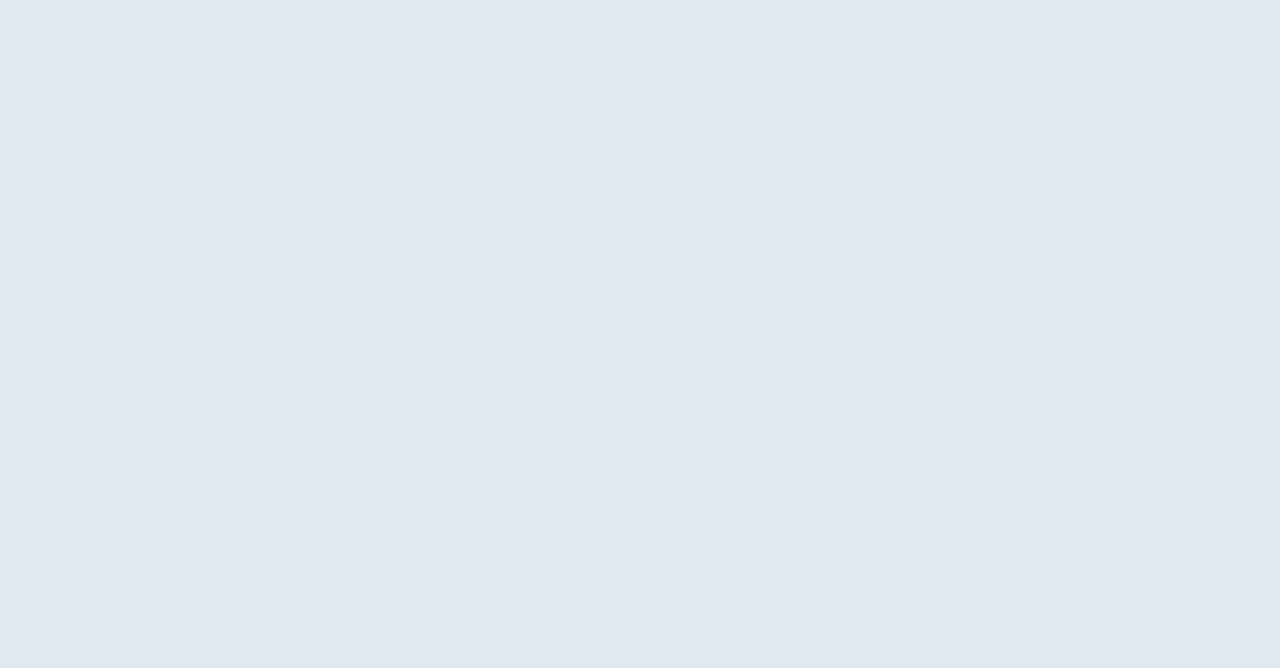
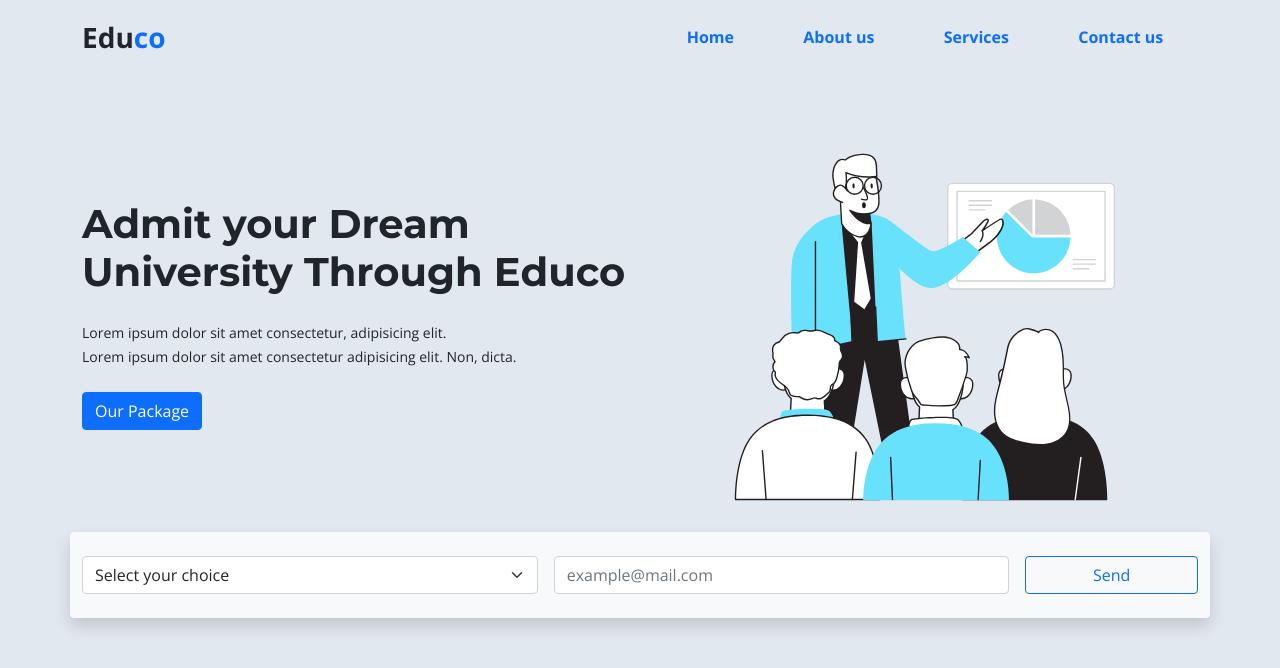
Before and after one commit to sajjadahmadi4/educo, a plain HTML site: page index.html in a window 1280 px wide. Drawn offline with nearby package versions, Linux system fonts and the light colour scheme.

Commit message:
finished nav & hero sections

```diff
--- a/index.html
+++ b/index.html
@@ -25,7 +25,79 @@
 </head>
 <body>
 
+    <!-- nav -->
+    <div class="container">
+        <div class="row align-items-center py-3">
+            <div class="col-sm-12 col-md-4 col-lg-6 text-center text-sm-center text-md-start">
+                <a class="fw-bold fs-3 text-decoration-none text-dark" href="#">
+                    Edu<span class="text-primary">co</span>
+                </a>
+            </div>
+            <div class="col-sm-12 col-md-8 col-lg-6">
+                <ul class="nav d-flex justify-content-around">
+                    <li class="nav-item">
+                      <a class="nav-link active fw-bold" aria-current="page" href="#">Home</a>
+                    </li>
+                    <li class="nav-item">
+                      <a class="nav-link fw-bold" href="#">About us</a>
+                    </li>
+                    <li class="nav-item">
+                        <a class="nav-link fw-bold" href="#">Services</a>
+                    </li>
+                    <li class="nav-item">
+                        <a class="nav-link fw-bold" href="#">Contact us</a>
+                    </li>
+                </ul>
+            </div>
+        </div>
+    </div>
+    <!-- end of nav -->
 
+    <!-- hero -->
+    <section class="hero">
+        <div class="container">
+            <div class="row align-items-center pt-5">
+                <div class="col-sm-12 col-md-6 mb-md-5 text-center text-md-start">
+                    <h1 class="my-4">Admit your Dream <br>University Through Educo</h1>
+                    <small>Lorem ipsum dolor sit amet consectetur, adipisicing elit. <br> Lorem ipsum dolor sit amet consectetur adipisicing elit. Non, dicta.</small>
+                    <br>
+                    <button class="btn btn-primary mt-4">Our Package</button>
+                </div>
+                <div class="col-sm-12 col-md-6">
+                    <img src="./img/hero.svg" alt="hero image" class="hero-img">
+                </div>
+            </div>
+            <div class="row bg-light rounded shadow mb-3 py-4">
+                <div class="col">
+                    <form>
+
+                        <div class="row g-3 text-center">
+                            <div class="col-sm-12 col-md-5">
+                                <select class="form-select" aria-label="Default select example">
+                                    <option selected>Select your choice</option>
+                                    <option value="1">Option one</option>
+                                    <option value="2">Option two</option>
+                                    <option value="3">Option three</option>
+                                </select>
+                            </div>
+
+                            <div class="col-sm-12 col-md-5">
+                                <input type="email" class="form-control" placeholder="example@mail.com">
+                            </div>
+
+                            <div class="col-2">
+                                <div class="d-grid">
+                                    <button type="submit" class="btn btn-outline-primary d-block">Send</button>
+                                </div>
+                            </div>
+                        </div>
+
+                    </form>
+                </div>
+            </div>
+        </div>
+    </section>
+    <!-- end of hero -->
 
     <script src="https://cdn.jsdelivr.net/npm/bootstrap@5.0.2/dist/js/bootstrap.bundle.min.js" integrity="sha384-MrcW6ZMFYlzcLA8Nl+NtUVF0sA7MsXsP1UyJoMp4YLEuNSfAP+JcXn/tWtIaxVXM" crossorigin="anonymous"></script>
 </body>
--- a/scss/_core.scss
+++ b/scss/_core.scss
@@ -15,3 +15,10 @@ body {
         font-weight: 700;
     }
 }
+
+.hero{
+
+    .hero-img{
+        width: 100%;
+    }
+}
```
Also changed, not shown: css/styles.css, img/hero.svg (added).
